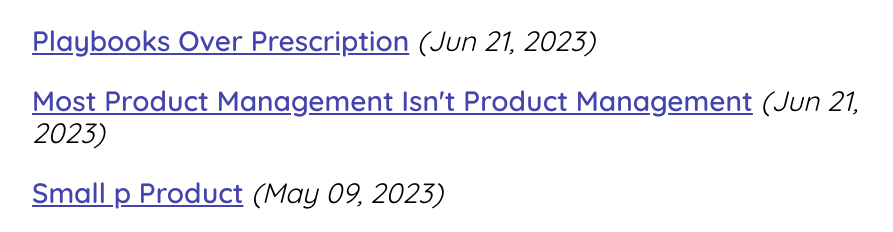
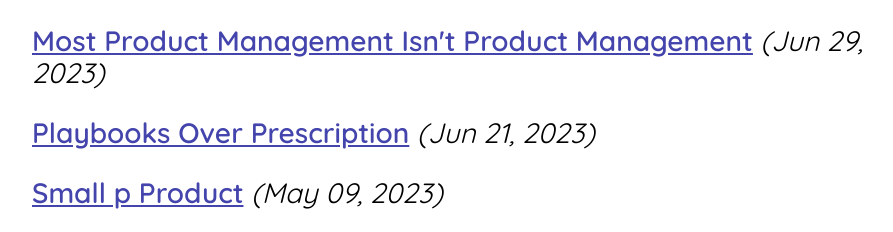
Before and after one commit to polluterofminds/polluterofminds-site, an Eleventy site: page index.liquid in a window 1280 px wide. Shown: the part 560-792 px from the top of the page, without its empty margins (192-1085 px from the left). Built offline with nearby package versions, Linux system fonts and the light colour scheme; Eleventy itself is replaced by a stand-in of ours; files that its build step writes are made by us from their sources.

Commit message:
fixed pub date

```diff
--- a/blog/most_product_management_isn't_product_management.md
+++ b/blog/most_product_management_isn't_product_management.md
@@ -1,7 +1,7 @@
 ---
 slug: "/most_product_management_isn't_product_management"
 title: "Most Product Management Isn't Product Management"
-date: "2023-06-21T16:37:10.114Z"
+date: "2023-06-29T16:37:10.114Z"
 excerpt: "null"
 status: "draft"
 tags: ["posts"]
```
Also changed, not shown: 5 other files.
